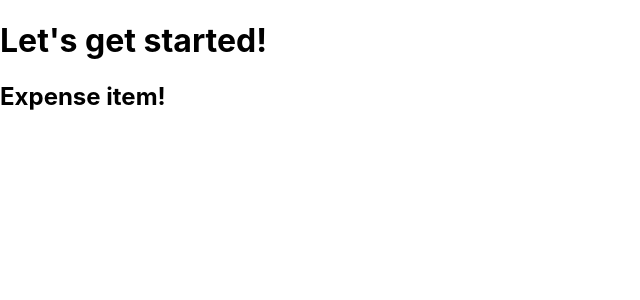
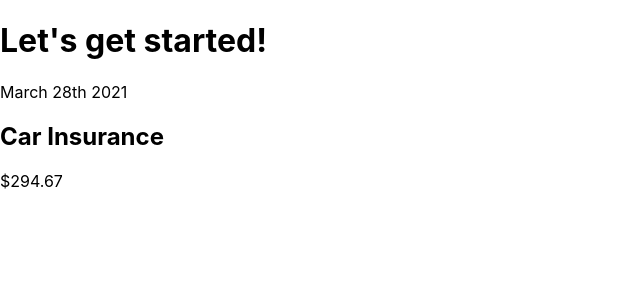
Before and after one commit to aguscorvo/expense-tracker, a JavaScript app: page / in a window 1280 px wide. Shown: the top 300 px of the page, without its empty margins (0-640 px from the left). Built offline with nearby package versions, Linux system fonts and the light colour scheme; the HTML template or start-up script is replaced by a standard one.

Commit message:
Update ExpenseItem component

```diff
--- a/src/components/ExpenseItem.js
+++ b/src/components/ExpenseItem.js
@@ -1,5 +1,13 @@
-function ExpenseItem (){
-  return <h2>Expense item!</h2>
+function ExpenseItem() {
+  return (
+    <div>
+      <div>March 28th 2021</div>
+      <div>
+        <h2>Car Insurance</h2>
+        <div>$294.67</div>
+      </div>
+    </div>
+  );
 }
 
-export default ExpenseItem
+export default ExpenseItem;
```
